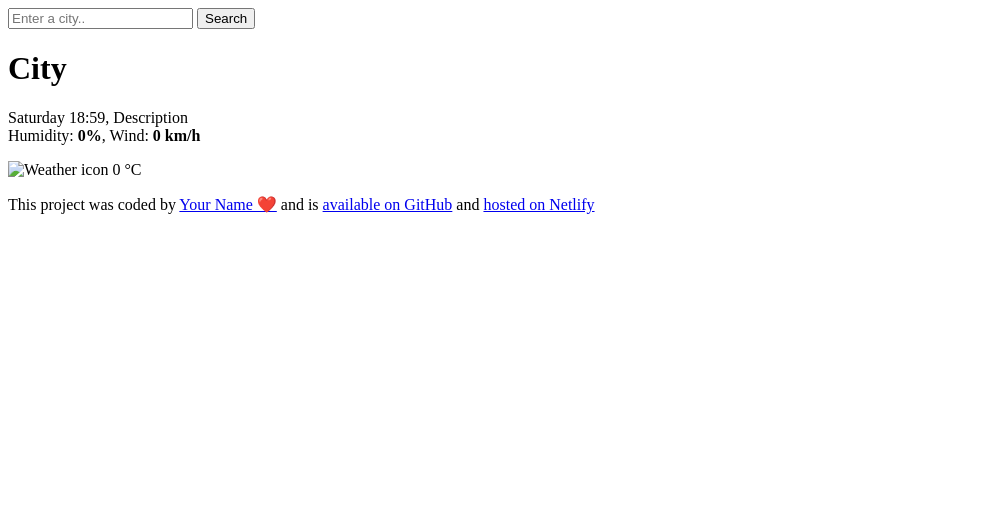
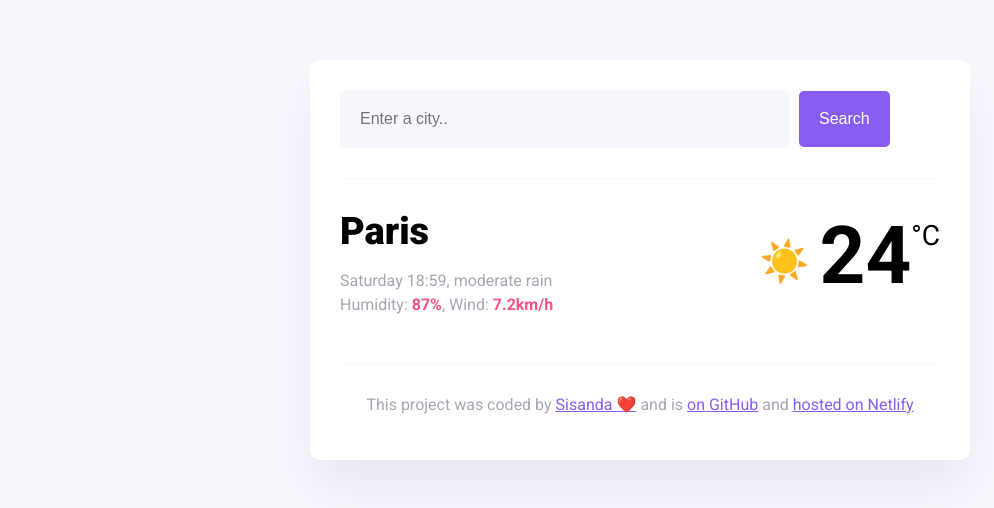
Before and after one commit to SisandaSigwili/WeatherApp24, a plain HTML site: page index.html in a window 1280 px wide. Shown: the whole page, without its empty margins (0-994 px from the left). Drawn offline with nearby package versions, Linux system fonts and the light colour scheme.

Commit message:
Deleted css file as It was missing a container

```diff
--- a/index.html
+++ b/index.html
@@ -2,10 +2,16 @@
 <html lang="en">
 
 <head>
-    <meta charset="UTF-8">
-    <meta name="viewport" content="width=device-width, initial-scale=1.0">
-    <title>Weather App</title>
-    <link rel="stylesheet" href="styles.css">
+    <meta charset="UTF-8" />
+    <meta name="viewport" content="width=device-width, initial-scale=1.0" />
+    <link rel="preconnect" href="https://fonts.googleapis.com" />
+    <link rel="preconnect" href="https://fonts.gstatic.com" crossorigin />
+    <link
+        href="https://fonts.googleapis.com/css2?family=Roboto:ital,wght@0,100;0,400;0,500;0,700;0,900;1,100;1,300;1,400;1,500;1,700;1,900&display=swap"
+        rel="stylesheet" />
+    <script src="https://cdn.jsdelivr.net/npm/axios@1.1.2/dist/axios.min.js"></script>
+    <link rel="stylesheet" href="src/styles.css" />
+    <title>My weather application</title>
 </head>
 
 <body>
@@ -18,30 +24,29 @@
         </header>
         <main>
             <div class="current-weather">
-                <h1 class="current-city" id="current-city">City</h1>
-                <p class="current-details">
-                    <span id="current-date">Date</span>,
-                    <span id="current-description">Description</span><br />
-                    Humidity: <strong id="current-humidity">0%</strong>,
-                    Wind: <strong id="current-wind">0 km/h</strong>
-                </p>
+                <div>
+                    <h1 class="current-city" id="current-city">Paris</h1>
+                    <p class="current-details">
+                        <span id="current-date"></span>, moderate rain <br />
+                        Humidity: <strong>87%</strong>, Wind: <strong>7.2km/h</strong>
+                    </p>
+                </div>
                 <div class="current-temperature">
-                    <img id="current-icon" class="current-temperature-icon" alt="Weather icon" />
-                    <span class="current-temperature-value" id="current-temperature">0</span>
-                    <span class="current-temperature-unit">°C</span>
+                    <span class="current-temperature-icon">☀️</span><span class="current-temperature-value"
+                        id="current-temperature">24</span><span class="current-temperature-unit">°C</span>
                 </div>
             </div>
         </main>
         <footer>
             <p>
                 This project was coded by
-                <a href="#" target="_blank">Your Name ❤️</a> and is
-                <a href="https://github.com/your-github-repo" target="_blank">available on GitHub</a> and
-                <a href="https://your-netlify-site.netlify.app" target="_blank">hosted on Netlify</a>
+                <a href="#" target="_blank">Sisanda ❤️</a> and is
+                <a href="#" target="_blank"> on GitHub</a> and
+                <a href="#" target="_blank">hosted on Netlify</a>
             </p>
         </footer>
     </div>
-    <script src="src/index.js"></script>
 </body>
+<script src="src/index.js"></script>
 
 </html>
--- a/src/style.css
+++ /dev/null
@@ -1,125 +0,0 @@
-/* Basic reset to remove default margins and paddings */
-* {
-  margin: 0;
-  padding: 0;
-  box-sizing: border-box;
-}
-
-body {
-  background-color: #e0e0e0;
-  font-family: "Roboto", sans-serif;
-  display: flex;
-  justify-content: center;
-  align-items: center;
-  height: 100vh;
-  margin: 0;
-  background-image: url("https://source.unsplash.com/1600x900/?weather"); /* Background image */
-  background-size: cover;
-  background-position: center;
-}
-
-/* Weather app container */
-.weather-app {
-  background-color: rgba(255, 255, 255, 0.9); /* Semi-transparent background */
-  max-width: 400px;
-  width: 100%;
-  padding: 30px;
-  border-radius: 12px;
-  box-shadow: 0 6px 12px rgba(0, 0, 0, 0.2);
-  text-align: center;
-}
-
-/* Header styling */
-header {
-  margin-bottom: 20px;
-}
-
-/* Search input and button styling */
-.search-input {
-  background-color: #f1f1f1;
-  border: 1px solid #ccc;
-  border-radius: 20px;
-  padding: 12px;
-  width: 70%;
-  font-size: 16px;
-}
-
-.search-button {
-  font-size: 16px;
-  background-color: #007bff;
-  color: white;
-  border: none;
-  padding: 12px 20px;
-  border-radius: 20px;
-  cursor: pointer;
-  margin-left: 10px;
-  transition: background-color 0.3s ease;
-}
-
-.search-button:hover {
-  background-color: #0056b3;
-}
-
-/* Weather details styling */
-.current-weather {
-  display: flex;
-  flex-direction: column;
-  align-items: center;
-  background: rgba(255, 255, 255, 0.9); /* Semi-transparent background */
-  padding: 20px;
-  border-radius: 10px;
-  box-shadow: 0 4px 8px rgba(0, 0, 0, 0.1);
-}
-
-.current-city {
-  font-size: 28px;
-  font-weight: 700;
-  margin-bottom: 10px;
-}
-
-.current-details {
-  font-size: 14px;
-  color: #555;
-  margin-bottom: 20px;
-}
-
-.current-temperature {
-  display: flex;
-  align-items: center;
-  justify-content: center;
-  font-size: 52px;
-  font-weight: bold;
-  margin: 20px 0;
-}
-
-.current-temperature-icon {
-  width: 80px;
-  height: 80px;
-  margin-right: 15px;
-}
-
-.current-temperature-value {
-  font-size: 52px;
-}
-
-.current-temperature-unit {
-  font-size: 24px;
-}
-
-/* Footer styling */
-footer {
-  border-top: 1px solid #ddd;
-  padding-top: 15px;
-  margin-top: 20px;
-  font-size: 14px;
-  color: rgba(39, 33, 66, 0.7);
-}
-
-footer a {
-  color: #007bff;
-  text-decoration: none;
-}
-
-footer a:hover {
-  text-decoration: underline;
-}
--- /dev/null
+++ b/src/styles.css
@@ -0,0 +1,98 @@
+body {
+  background: #f9f7fe;
+  font-family: "Roboto", sans-serif;
+}
+
+a {
+  color: #885df1;
+}
+
+.weather-app {
+  background: white;
+  max-width: 600px;
+  margin: 60px auto;
+  padding: 30px;
+  border-radius: 10px;
+  box-shadow: 0 30px 50px rgba(65, 50, 100, 0.08);
+}
+
+header {
+  border-bottom: 1px solid #f9f7fe;
+  padding-bottom: 30px;
+}
+
+.search-input {
+  background-color: #f9f7fe;
+  border: none;
+  color: rgba(39, 33, 66, 0.4);
+  font-size: 16px;
+  padding: 20px;
+  width: 75%;
+  border-radius: 6px;
+}
+
+.search-button {
+  margin-left: 5px;
+  font-size: 16px;
+  background-color: #885df1;
+  color: white;
+  border: none;
+  padding: 20px;
+  line-height: 1;
+  border-radius: 5px;
+}
+
+main {
+  padding: 30px 0;
+}
+
+.current-temperature {
+  font-size: 48px;
+}
+
+.current-weather {
+  display: flex;
+  justify-content: space-between;
+}
+
+.current-city {
+  font-size: 38px;
+  font-weight: 900;
+  margin: 0;
+}
+.current-details {
+  color: rgba(39, 33, 66, 0.4);
+  font-size: 16px;
+  font-weight: 400;
+  line-height: 24px;
+}
+
+.current-details strong {
+  color: #f65282;
+}
+
+.current-temperature-icon {
+  position: relative;
+  top: -8px;
+  font-size: 40px;
+  margin-right: 10px;
+}
+
+.current-temperature-value {
+  font-size: 80px;
+  font-weight: bold;
+}
+
+.current-temperature-unit {
+  font-size: 28px;
+  position: relative;
+  top: -38px;
+}
+
+footer {
+  border-top: 1px solid #f9f7fe;
+  text-align: center;
+  padding-top: 15px;
+
+  color: rgba(39, 33, 66, 0.4);
+}
```
